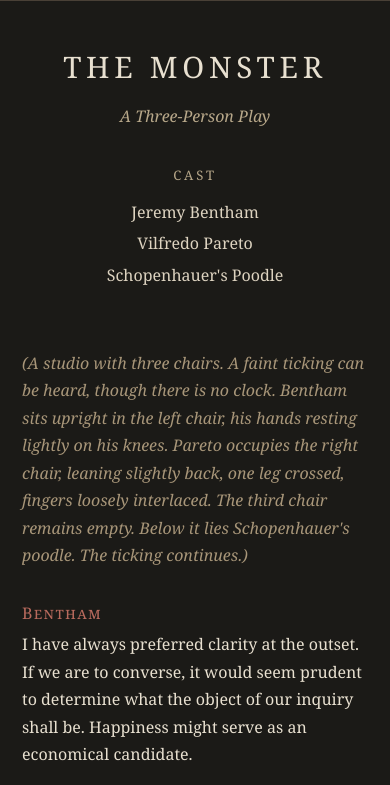
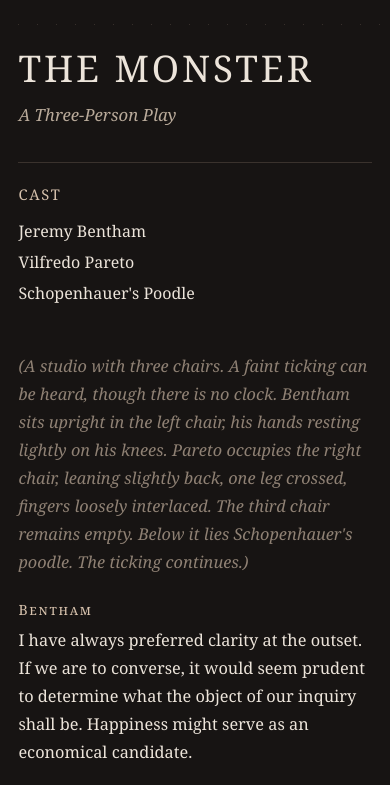
Before and after one commit to steffenhuck/monster, a plain HTML site: page index.html in a window 390 px wide. Shown: the top 785 px of the page. Drawn offline with Linux system fonts and the light colour scheme.

Commit message:
Update style.css

```diff
--- a/style.css
+++ b/style.css
@@ -1,141 +1,216 @@
+:root {
+  --bg: #171413;
+  --bg-soft: #211d1b;
+  --text: #ece4da;
+  --muted: #b9aa9a;
+  --dim: #8f8174;
+  --rule: #3a322d;
+  --accent: #d7c2ad;
+}
+
+* {
+  box-sizing: border-box;
+}
+
+html {
+  margin: 0;
+  padding: 0;
+}
+
 body {
-  background: #1b1a17;
-  color: #e8e0d0;
-  font-family: Georgia, serif;
   margin: 0;
-  line-height: 1.72;
+  padding: 0;
+  background: var(--bg);
+  color: var(--text);
+  font-family: Georgia, "Times New Roman", Times, serif;
+  line-height: 1.75;
+  -webkit-font-smoothing: antialiased;
+  text-rendering: optimizeLegibility;
+}
+
+.tick {
+  width: 100%;
+  height: 1px;
+  background:
+    repeating-linear-gradient(
+      to right,
+      transparent 0,
+      transparent 18px,
+      var(--rule) 18px,
+      var(--rule) 19px
+    );
+  opacity: 0.9;
+  margin-top: 2.5rem;
 }
 
 .container {
-  max-width: 720px;
-  margin: auto;
-  padding: 60px 28px;
+  width: min(100%, 760px);
+  margin: 0 auto;
+  padding: 2.2rem 1.5rem 4rem 1.5rem;
 }
 
 .hero {
-  text-align: center;
-  margin-bottom: 60px;
+  margin-bottom: 3.5rem;
 }
 
 h1 {
-  margin: 0 0 10px 0;
+  margin: 0;
+  font-size: clamp(2.3rem, 6vw, 4.6rem);
   font-weight: 400;
-  font-size: 2.2rem;
-  letter-spacing: 0.16em;
-  color: #e8e0d0;
+  letter-spacing: 0.08em;
+  line-height: 1.05;
+  text-transform: uppercase;
+  color: var(--text);
 }
 
 .subtitle {
-  margin: 0;
+  margin: 0.8rem 0 2.5rem 0;
+  font-size: 1.05rem;
   font-style: italic;
-  color: #b8a88a;
+  color: var(--muted);
 }
 
 .cast {
-  margin-top: 34px;
+  border-top: 1px solid var(--rule);
+  padding-top: 1.2rem;
+  max-width: 24rem;
 }
 
 .cast h2 {
-  margin: 0 0 12px 0;
-  font-size: 0.82rem;
+  margin: 0 0 0.6rem 0;
+  font-size: 0.92rem;
   font-weight: 400;
-  letter-spacing: 0.22em;
+  letter-spacing: 0.12em;
   text-transform: uppercase;
-  color: #b8a88a;
+  color: var(--accent);
 }
 
 .cast ul {
+  margin: 0;
+  padding: 0;
   list-style: none;
-  padding: 0;
-  margin: 0;
 }
 
 .cast li {
-  margin: 4px 0;
-  color: #ddd3c0;
+  margin: 0.18rem 0;
+  color: var(--text);
 }
 
 .play {
-  margin-top: 56px;
+  margin-top: 2rem;
 }
 
-.speech {
-  margin-bottom: 26px;
+.speech,
+.stage {
+  margin: 0 0 1.6rem 0;
+}
+
+.speech p,
+.stage {
+  font-size: 1.08rem;
+}
+
+.speech p {
+  margin: 0.18rem 0 0 0;
 }
 
 .speaker {
-  margin-bottom: 4px;
+  margin-bottom: 0.2rem;
+  font-size: 0.88rem;
   font-variant: small-caps;
-  letter-spacing: 0.08em;
-  color: #b86a5d;
-}
-
-.speech p {
-  margin: 0;
+  letter-spacing: 0.12em;
+  color: var(--accent);
 }
 
 .stage {
-  margin: 30px 0;
+  color: var(--dim);
   font-style: italic;
-  color: #a89679;
 }
 
 .stage-inline {
-  margin: 0 0 6px 0;
+  margin: 0 0 0.2rem 0;
+  color: var(--dim);
   font-style: italic;
-  color: #a89679;
 }
 
-.tick {
-  position: fixed;
-  top: 0;
-  left: 0;
-  width: 100%;
-  height: 1px;
-  background: #6f6250;
-  opacity: 0.55;
+.poodle .speaker {
+  color: #e0d2c2;
 }
+
+.final-stage {
+  margin-top: 2rem;
+}
+
+/* signature rule + signature */
 
 .signature-rule {
   border: 0;
-  height: 1px;
-  width: 120px;
-  margin: 72px auto 38px auto;
-  background: #6f6250;
-  opacity: 0.55;
+  border-top: 1px solid var(--rule);
+  width: 100%;
+  margin: 4rem 0 1rem 0;
 }
 
 .signature {
   text-align: center;
-  margin-bottom: 42px;
+  margin: 0;
 }
 
 .signature a {
   display: inline-block;
-  font-size: 0.82rem;
-  letter-spacing: 0.38em;
+  margin: 0;
+  font-size: 0.9rem;
+  color: var(--dim);
+  letter-spacing: 0.28em;
   text-transform: lowercase;
   text-decoration: none;
-  color: #b8a88a;
 }
 
 .signature a:visited,
 .signature a:hover,
-.signature a:active {
-  color: #b8a88a;
+.signature a:active,
+.signature a:focus {
+  color: var(--dim);
   text-decoration: none;
 }
 
-@media (max-width: 700px) {
-  .container {
-    padding: 42px 22px;
+a {
+  color: inherit;
+}
+
+@media (max-width: 640px) {
+  .tick {
+    margin-top: 1.5rem;
   }
 
-  h1 {
-    font-size: 1.85rem;
+  .container {
+    padding: 1.5rem 1.15rem 3rem 1.15rem;
   }
 
-  .play {
-    margin-top: 44px;
+  .hero {
+    margin-bottom: 2.8rem;
+  }
+
+  .subtitle {
+    margin-bottom: 2rem;
+  }
+
+  .speech,
+  .stage {
+    margin-bottom: 1.35rem;
+  }
+
+  .speech p,
+  .stage {
+    font-size: 1.02rem;
+    line-height: 1.72;
+  }
+
+  .signature-rule {
+    margin: 3rem 0 0.9rem 0;
+  }
+
+  .signature a {
+    font-size: 0.84rem;
+    letter-spacing: 0.24em;
   }
 }
```
